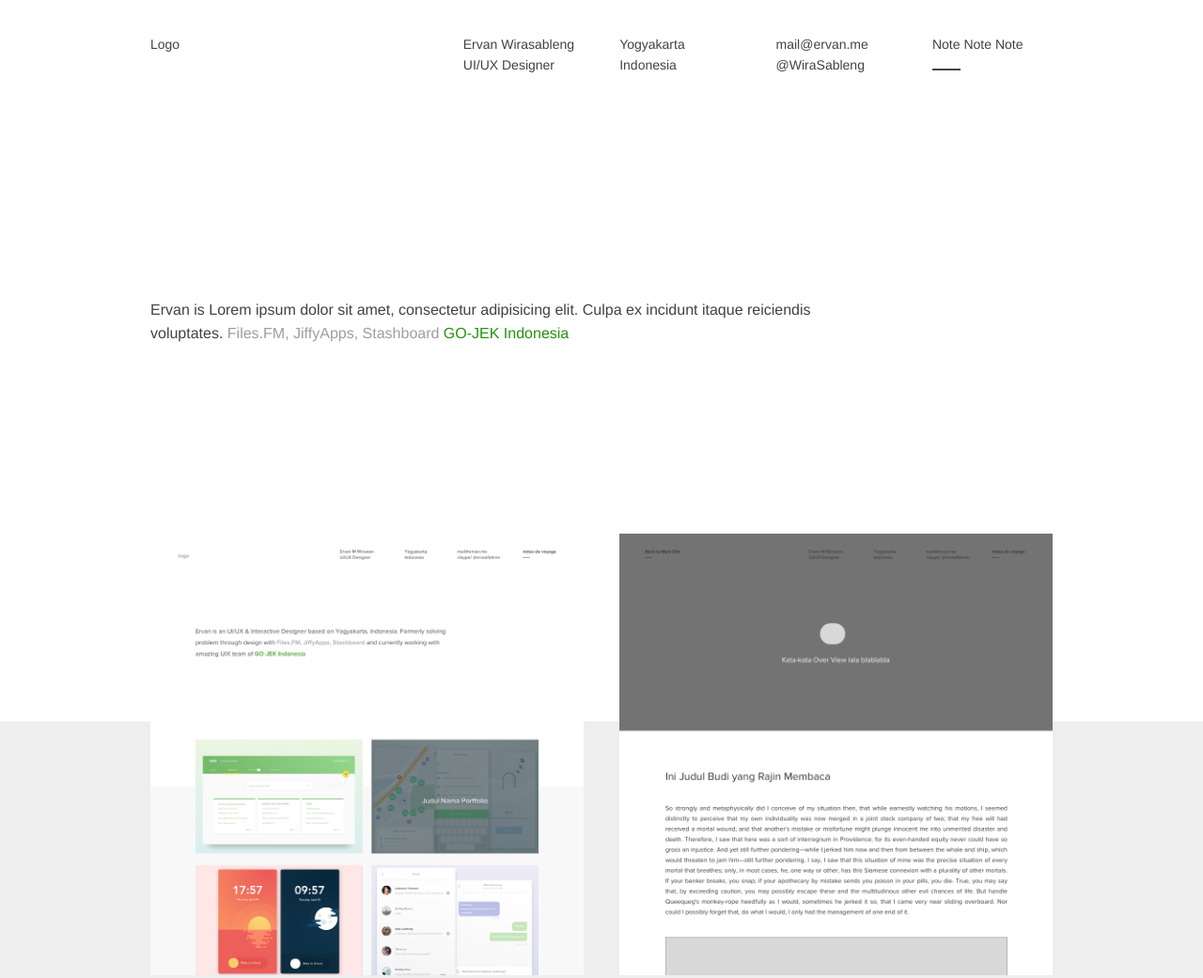
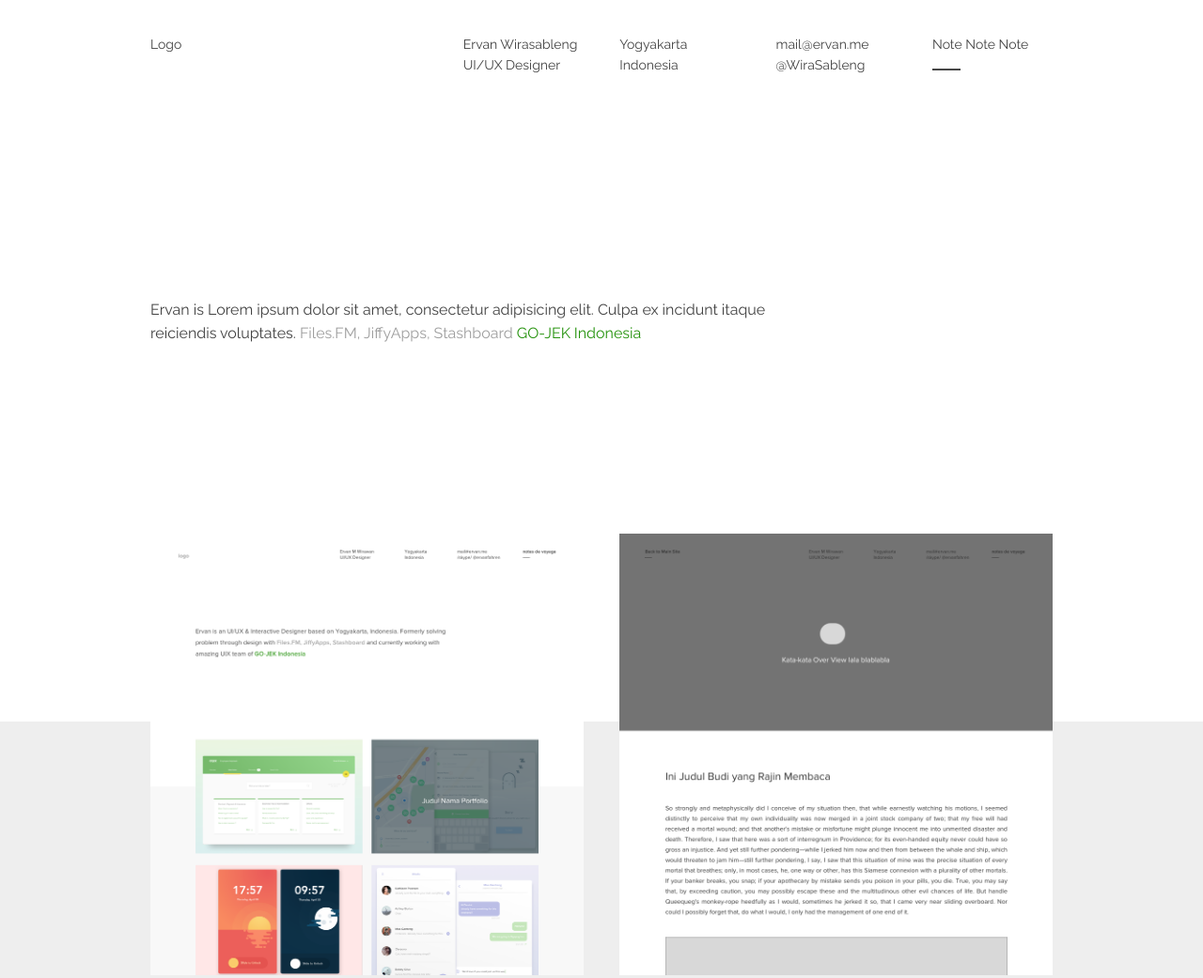
Before and after one commit to sendz/ervan, a plain HTML site: page index.html in a window 1280 px wide. Shown: the top 1041 px of the page at 94% size. Drawn offline with Linux system fonts and the light colour scheme.

Commit message:
change font

```diff
--- a/assets/css/skeleton.css
+++ b/assets/css/skeleton.css
@@ -23,6 +23,10 @@
 - Clearing
 - Media Queries
 */
+
+/* Font */
+
+@import url('https://fonts.googleapis.com/css?family=Raleway');
 
 /* Grid
 –––––––––––––––––––––––––––––––––––––––––––––––––– */
@@ -214,7 +218,7 @@ body {
     font-size: 16px; /* currently ems cause chrome bug misinterpreting rems on body element */
     line-height: 1.6;
     font-weight: 400;
-    font-family: "Helvetica Neue", "Raleway", "HelveticaNeue", Helvetica, Arial, sans-serif;
+    font-family: 'Raleway', "Helvetica Neue", "Raleway", "HelveticaNeue", Helvetica, Arial, sans-serif;
     color: #424242;
 }
 
```
